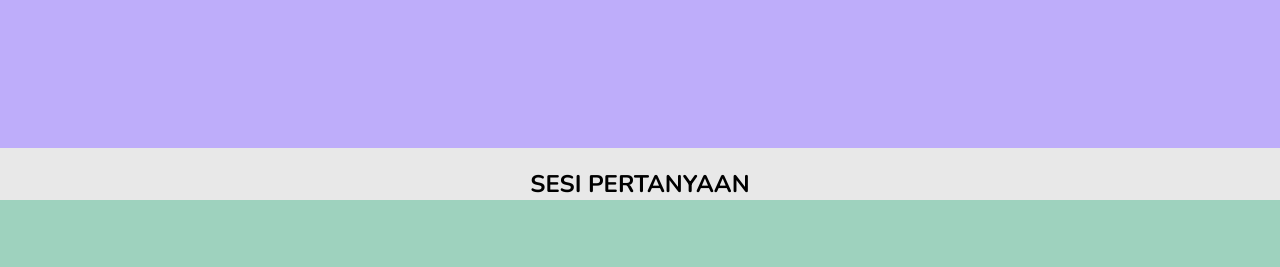
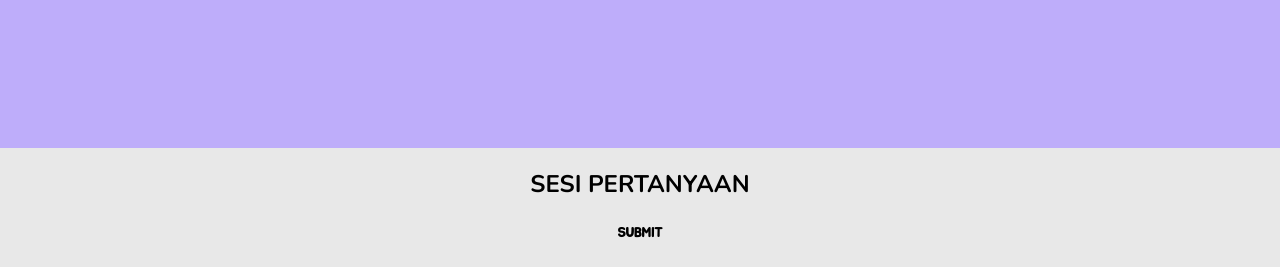
Before and after one commit to gizon123e/project, a Node server app: page / in a window 1280 px wide. Shown: the part 3252-3519 px from the top of the page. Before the commit the page ends 3452 px from the top, so only its background shows below. Run offline with Node 20, Linux system fonts and the light colour scheme; the visitor is signed in with stand-in values (Sample User, id 1); data that the repository does not hold is empty; some libraries are stand-ins or nearby versions; some web fonts are replaced.

Commit message:
sudah diperbarui

```diff
--- a/db.js
+++ b/db.js
@@ -1,7 +1,7 @@
 const mongoose = require('mongoose');
 
 async function main() {
-    await mongoose.connect(process.env.MONGO_URI)
+    await mongoose.connect('mongodb+srv://muhammadnurfisyalt:isal070705@cluster0.r4zv3uh.mongodb.net/content?retryWrites=true&w=majority')
         .then(()=>{
             console.log('berhasil terhubung')
         })
--- a/package.json
+++ b/package.json
@@ -22,6 +22,9 @@
     "mongodb": "^6.1.0",
     "mongoose": "^7.6.3",
     "multer": "^1.4.5-lts.1",
+    "node-notifier": "^10.0.1",
+    "nodemailer": "^6.9.7",
+    "nodemailer-smtp-transport": "^2.7.4",
     "nodemon": "^3.0.1",
     "passport": "^0.6.0",
     "passport-local": "^1.0.0"
--- a/public/index.css
+++ b/public/index.css
@@ -276,6 +276,14 @@ section#hero4 .swiper-slide img {
   margin-top: 20px;
   font-family: 'Nunito', serif;
 }
+
+#question form{
+  width: 100%;
+  display: flex;
+  flex-direction: column;
+  justify-content: center;
+  align-items: center;
+}
 /* INPUT */
 .input-wrapper{
   width: 80%;
@@ -305,6 +313,82 @@ section#hero4 .swiper-slide img {
 
 .input-wrapper input:focus {
   outline-color: lightcoral;
+}
+
+/* BUTTON SUBMIT */
+
+#question button{
+  margin-top: 10px;
+  margin-bottom: 10px;
+}
+
+.box {
+  width: 140px;
+  height: auto;
+  float: left;
+  transition: .5s linear;
+  position: relative;
+  display: block;
+  overflow: hidden;
+  padding: 15px;
+  text-align: center;
+  margin: 0 5px;
+  background: transparent;
+  text-transform: uppercase;
+  font-weight: 900;
+}
+
+.box:before {
+  position: absolute;
+  content: '';
+  left: 0;
+  bottom: 0;
+  height: 4px;
+  width: 100%;
+  border-bottom: 4px solid transparent;
+  border-left: 4px solid transparent;
+  box-sizing: border-box;
+  transform: translateX(100%);
+}
+
+.box:after {
+  position: absolute;
+  content: '';
+  top: 0;
+  left: 0;
+  width: 100%;
+  height: 4px;
+  border-top: 4px solid transparent;
+  border-right: 4px solid transparent;
+  box-sizing: border-box;
+  transform: translateX(-100%);
+}
+
+.box:hover {
+  box-shadow: 0 5px 15px rgba(0, 0, 0, 0.5);
+}
+
+.box:hover:before {
+  border-color: #262626;
+  height: 100%;
+  transform: translateX(0);
+  transition: .3s transform linear, .3s height linear .3s;
+}
+
+.box:hover:after {
+  border-color: #262626;
+  height: 100%;
+  transform: translateX(0);
+  transition: .3s transform linear, .3s height linear .5s;
+}
+
+button {
+  color: black;
+  text-decoration: none;
+  cursor: pointer;
+  outline: none;
+  border: none;
+  background: transparent;
 }
 
 @media(max-width: 500px){
--- a/views/index.ejs
+++ b/views/index.ejs
@@ -95,14 +95,24 @@
     </section>
     <section id="question">
       <h1>SESI PERTANYAAN</h1>
-      <% if(pertanyaan) {%>
-        <% pertanyaan.forEach((e)=>{ %>
-          <div class="input-wrapper">
-            <label for="input"><%= e %></label>
-            <input type="text" placeholder="Type here..." name="text" class="input">
-          </div>
-        <% }) %>
-      <% } %>
+      <form action="/send-email" method="post">
+        <% if(pertanyaan) { %>
+          <% pertanyaan.forEach((e) => { %>
+            <% if (e.trim().length > 0) { %>
+              <div class="input-wrapper">
+                <label for="input"><%= e %></label>
+                <input type="text" name="question" style="display: none;" placeholder="" value="<%= e %>">
+                <input type="text" name="text" id="input" class="input" placeholder="type answer...">
+              </div>
+            <% } %>
+          <% }) %>
+        <% } %>
+        <button>
+          <span class="box">
+              Submit
+          </span>
+        </button>
+      </form>
     </section>
   </body>
   <script>
```
Also changed, not shown: app.js (+47 -5 lines), 2 other files.
